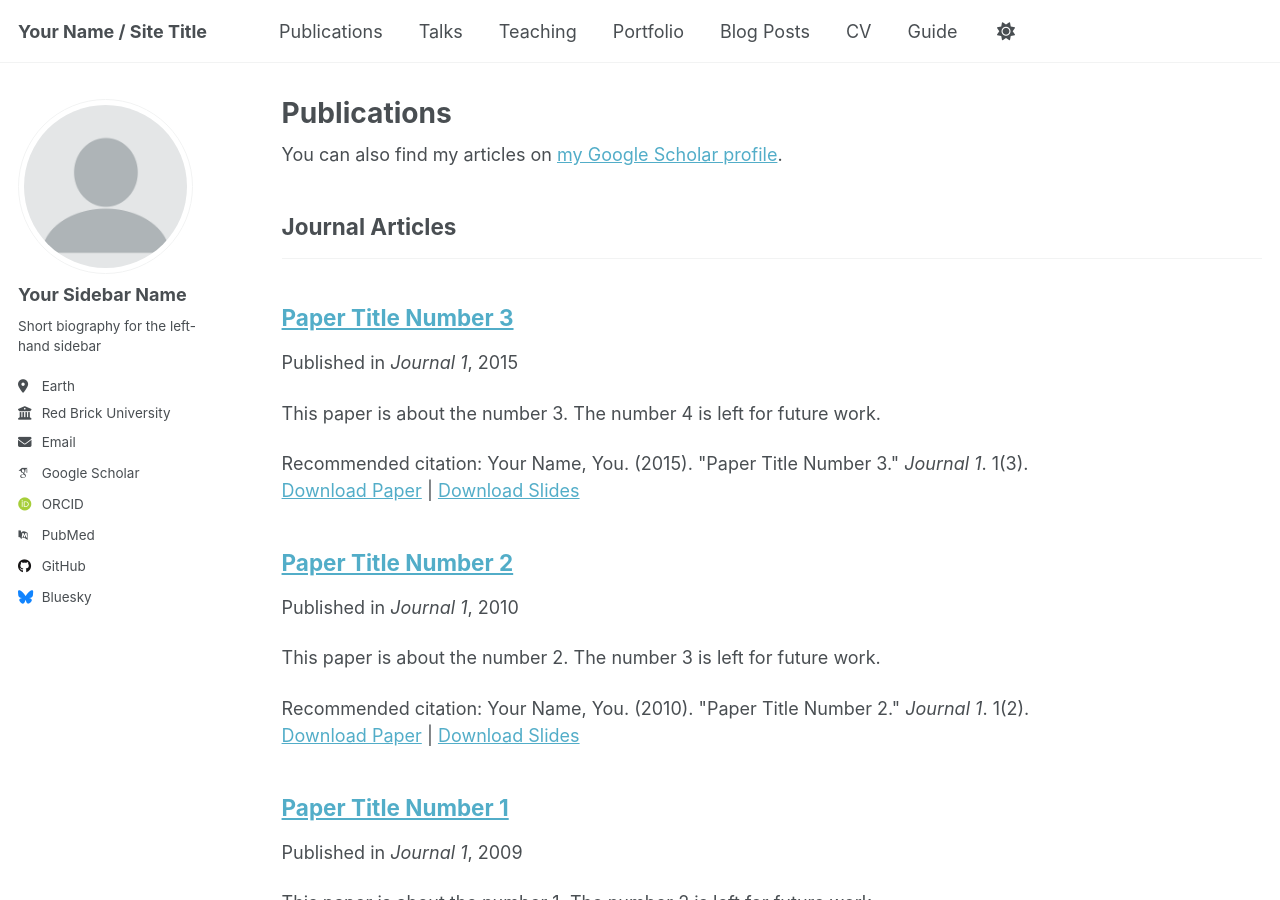
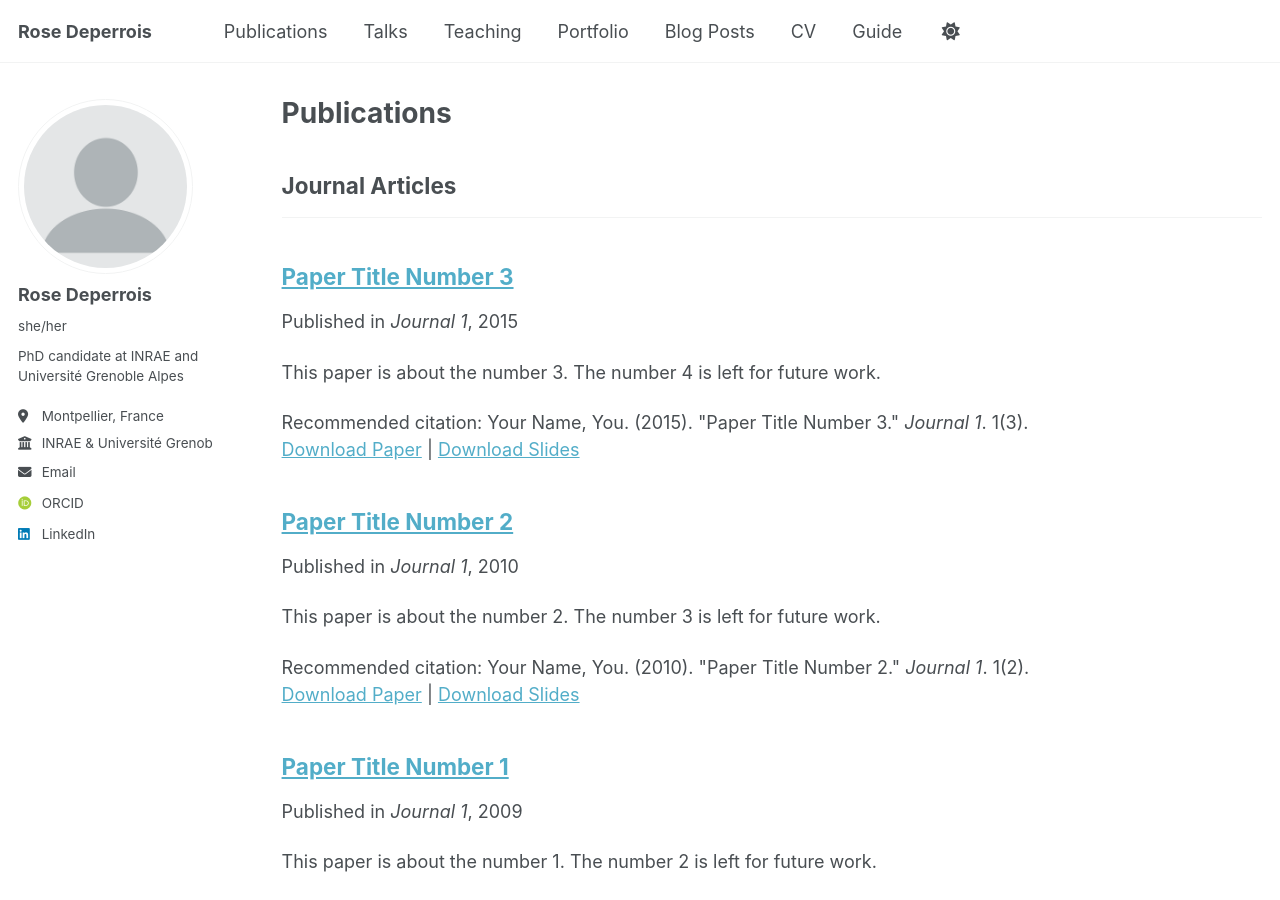
Before and after one commit to rosedeperrois/rosedeperrois.github.io, a Jekyll site: the page built from _pages/publications.html, in a window 1280 px wide and 900 px high. Built offline with Jekyll 4.4.1, drawn with Linux system fonts in a browser that asks for light colours; some web fonts are replaced; a script that is not in the unit is left out; some of the changed text lies outside the part shown.

Commit message:
Update _config.yml

```diff
--- a/_config.yml
+++ b/_config.yml
@@ -9,11 +9,11 @@
 # Basic Site Settings
 locale                   : "en-US"
 site_theme               : "default" # Currently available options are "default", "air"
-title                    : "Your Name / Site Title"
+title                    : "Rose Deperrois"
 title_separator          : "-"
-name                     : &name "Your Name"
-description              : &description "Your Name's academic portfolio"   # Update this with a general description of your site, this is the default if not overridden by a page
-url                      : https://academicpages.github.io # The base hostname & protocol for your site e.g. "https://[your GitHub username].github.io",
+name                     : &name "Deperrois"
+description              : # &description "Your Name's academic portfolio"   # Update this with a general description of your site, this is the default if not overridden by a page
+url                      : "https://rosedeperrois.github.io" # The base hostname & protocol for your site e.g. "https://[your GitHub username].github.io",
                                                            # or if you already have some other page hosted on Github then use "https://[your GitHub username].github.io/[Your Repo Name]"
 baseurl                  : "" # the subpath of your site, e.g. "/blog"
 repository               : "academicpages/academicpages.github.io"
@@ -24,65 +24,34 @@ repository               : "academicpages/academicpages.github.io"
 author:
   # Biographic information
   avatar           : "profile.png"
-  name             : "Your Sidebar Name"
-  pronouns         : # example: "she/her"
-  bio              : "Short biography for the left-hand sidebar"
-  location         : "Earth"
-  employer         : "Red Brick University"
+  name             : "Rose Deperrois"
+  pronouns         : "she/her"
+  bio              : "PhD candidate at INRAE and Université Grenoble Alpes"
+  location         : "Montpellier, France"
+  employer         : "INRAE & Université Grenoble Alpes"
   uri              : # URL
-  email            : "none@example.org"
+  email            : "rose.deperrois@inrae.fr"
 
   # Academic websites
   academia         : # URL
   arxiv            : # URL - Update with the correct link to your profile
-  googlescholar    : "https://scholar.google.com/citations?user=PS_CX0AAAAAJ"
+  googlescholar    : # "https://scholar.google.com/citations?user=PS_CX0AAAAAJ"
   inspire-hep      : # URL
   impactstory      : # URL
-  orcid            : "https://orcid.org/yourorcidurl"
+  orcid            : "https://orcid.org/0000-0001-8548-3993"
   semantic         : # URL
-  pubmed           : "https://www.ncbi.nlm.nih.gov/pubmed/?term=john+snow"
+  pubmed           : # "https://www.ncbi.nlm.nih.gov/pubmed/?term=john+snow"
   researchgate     : # URL
   scopus           : # URL
 
-  # Repositories and software development
-  bitbucket        : # Username - Update with your username on the site
-  codepen          : # Username
-  dribbble         : # Username
-  github           : "academicpages"
-  kaggle           : # Username
-  stackoverflow    : # User number or user number and name (i.e., use "1" or "1/jeff-atwood")
+  # Social media
+  linkedin         : "https://www.linkedin.com/in/rose-deperrois-9b5710199/"
 
-  # Social media
-  artstation       : # Username
-  bluesky          : "bsky.app" # Replace this with you Bluesky username
-  facebook         : # Username
-  flickr           : # Username
-  foursquare       : # Username
-  goodreads        : # Username
-  google_plus      : # Username
-  keybase          : # Username
-  instagram        : # Username
-  lastfm           : # Username
-  linkedin         : # Username
-  mastodon         : # URL
-  medium           : # URL
-  pinterest        : # Username
-  soundcloud       : # Username
-  steam            : # Username
-  telegram         : # URL
-  tumblr           : # Username
-  twitter          : # Username for X / Twitter
-  vine             : # Username
-  weibo            : # Username
-  wikipedia        : # Username
-  xing             : # Username
-  youtube          : # Username
-  zhihu            : # Username
 
 # Publication Category - The following the list of publication categories and their headings
 publication_category:
-  books:
-    title: 'Books'
+  # books:
+  #   title: 'Books'
   manuscripts:
     title: 'Journal Articles'
   conferences:
```
